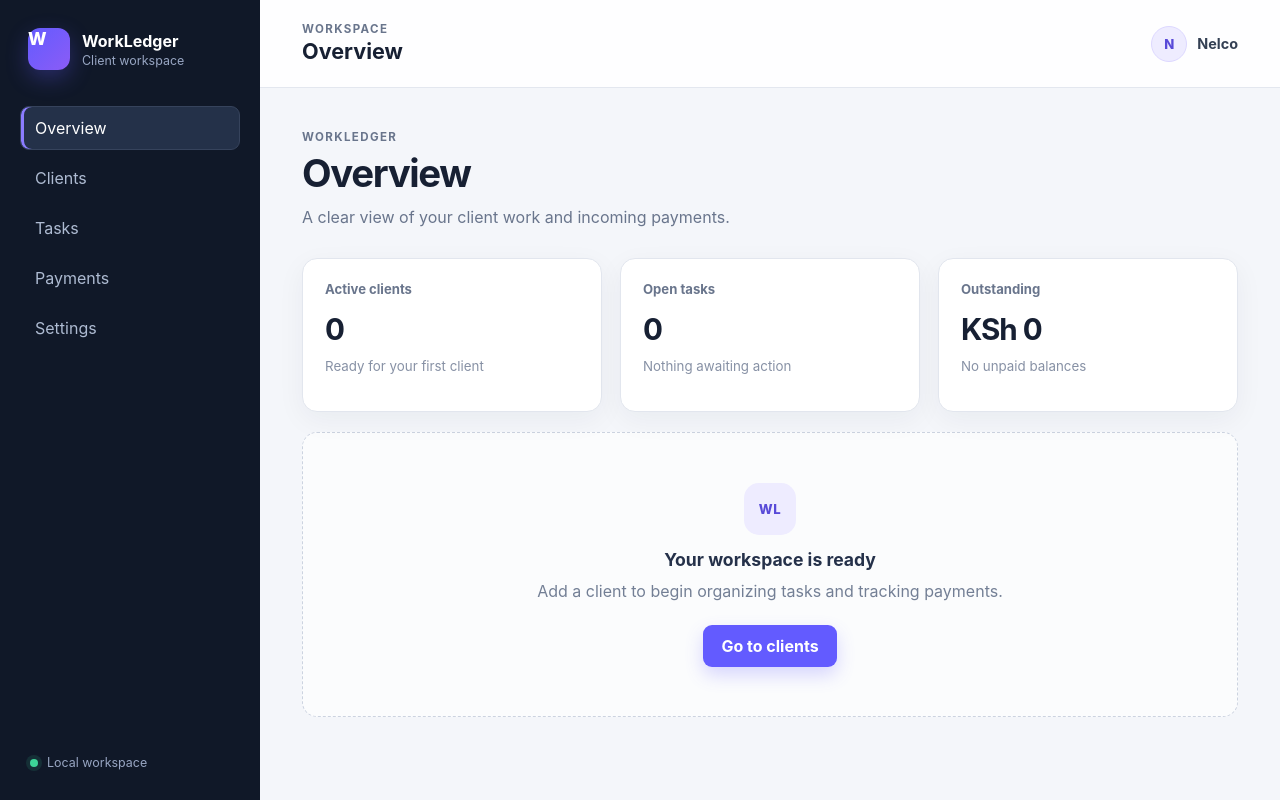
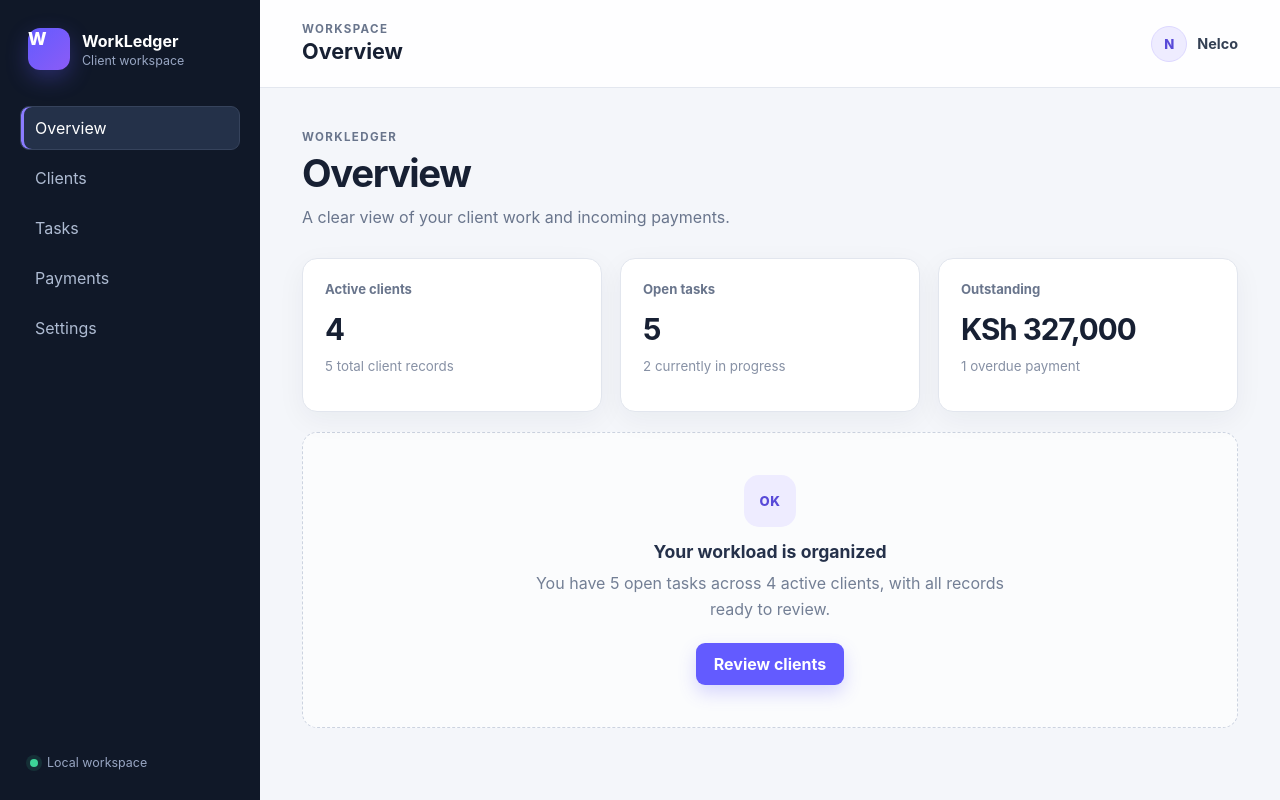
Before and after one commit to nelco254-art/workledger, a React (Vite) app: page / in a window 1280 px wide. Built offline with nearby package versions, Linux system fonts and the light colour scheme.

Commit message:
feat: derive dashboard metrics from workspace data

```diff
--- a/src/App.tsx
+++ b/src/App.tsx
@@ -1,4 +1,5 @@
 import { useState } from 'react'
+import { clients, payments, tasks } from './data'
 import './App.css'
 
 type PageId = 'overview' | 'clients' | 'tasks' | 'payments' | 'settings'
@@ -18,6 +19,32 @@ const pageDescriptions: Record<PageId, string> = {
   payments: 'Monitor expected, received, and overdue payments.',
   settings: 'Manage your workspace preferences.',
 }
+
+const activeClientCount = clients.filter(
+  (client) => client.status === 'active',
+).length
+
+const openTaskCount = tasks.filter((task) => task.status !== 'done').length
+
+const inProgressTaskCount = tasks.filter(
+  (task) => task.status === 'in-progress',
+).length
+
+const unpaidPayments = payments.filter(
+  (payment) => payment.status !== 'paid',
+)
+
+const outstandingAmount = unpaidPayments.reduce(
+  (total, payment) => total + payment.amount,
+  0,
+)
+
+const overduePaymentCount = payments.filter(
+  (payment) => payment.status === 'overdue',
+).length
+
+const formatKes = (amount: number) =>
+  `KSh ${amount.toLocaleString('en-KE')}`
 
 function App() {
   const [activePage, setActivePage] = useState<PageId>('overview')
@@ -93,37 +120,41 @@ function App() {
     <div className="summary-grid">
       <article className="summary-card">
         <span>Active clients</span>
-                    <strong>0</strong>
-                    <small>Ready for your first client</small>
+        <strong>{activeClientCount}</strong>
+        <small>{clients.length} total client records</small>
       </article>
 
       <article className="summary-card">
         <span>Open tasks</span>
-                    <strong>0</strong>
-                    <small>Nothing awaiting action</small>
+        <strong>{openTaskCount}</strong>
+        <small>{inProgressTaskCount} currently in progress</small>
       </article>
 
       <article className="summary-card">
         <span>Outstanding</span>
-                    <strong>KSh 0</strong>
-                    <small>No unpaid balances</small>
+        <strong>{formatKes(outstandingAmount)}</strong>
+        <small>
+          {overduePaymentCount} overdue{' '}
+          {overduePaymentCount === 1 ? 'payment' : 'payments'}
+        </small>
       </article>
     </div>
 
     <div className="empty-state">
       <span className="empty-state-mark" aria-hidden="true">
-                    WL
+        OK
       </span>
-                  <h3>Your workspace is ready</h3>
+      <h3>Your workload is organized</h3>
       <p>
-                    Add a client to begin organizing tasks and tracking payments.
+        You have {openTaskCount} open tasks across {activeClientCount}{' '}
+        active clients, with all records ready to review.
       </p>
       <button
         className="primary-button"
         onClick={() => setActivePage('clients')}
         type="button"
       >
-                    Go to clients
+        Review clients
       </button>
     </div>
   </>
--- /dev/null
+++ b/src/data.ts
@@ -0,0 +1,148 @@
+import type { Client, Payment, WorkTask } from './types'
+
+export const clients: Client[] = [
+  {
+    id: 'client-001',
+    name: 'Amina Wekesa',
+    company: 'Blue Canopy Studio',
+    email: 'amina@example.com',
+    status: 'active',
+    joinedOn: '2026-05-14',
+  },
+  {
+    id: 'client-002',
+    name: 'David Kimani',
+    company: 'Northstar Logistics',
+    email: 'david@example.com',
+    status: 'active',
+    joinedOn: '2026-06-02',
+  },
+  {
+    id: 'client-003',
+    name: 'Grace Otieno',
+    company: 'Kijani Foods',
+    email: 'grace@example.com',
+    status: 'active',
+    joinedOn: '2026-06-19',
+  },
+  {
+    id: 'client-004',
+    name: 'Brian Mwangi',
+    company: 'Rift Digital',
+    email: 'brian@example.com',
+    status: 'paused',
+    joinedOn: '2026-07-03',
+  },
+  {
+    id: 'client-005',
+    name: 'Leila Hassan',
+    company: 'Coastline Events',
+    email: 'leila@example.com',
+    status: 'active',
+    joinedOn: '2026-07-21',
+  },
+]
+
+export const tasks: WorkTask[] = [
+  {
+    id: 'task-001',
+    clientId: 'client-001',
+    title: 'Prepare brand asset package',
+    status: 'in-progress',
+    priority: 'high',
+    dueDate: '2026-08-19',
+  },
+  {
+    id: 'task-002',
+    clientId: 'client-002',
+    title: 'Review logistics dashboard',
+    status: 'todo',
+    priority: 'medium',
+    dueDate: '2026-08-22',
+  },
+  {
+    id: 'task-003',
+    clientId: 'client-003',
+    title: 'Deliver performance report',
+    status: 'done',
+    priority: 'medium',
+    dueDate: '2026-08-12',
+  },
+  {
+    id: 'task-004',
+    clientId: 'client-004',
+    title: 'Confirm portal requirements',
+    status: 'todo',
+    priority: 'low',
+    dueDate: '2026-08-28',
+  },
+  {
+    id: 'task-005',
+    clientId: 'client-005',
+    title: 'Build event landing page',
+    status: 'in-progress',
+    priority: 'high',
+    dueDate: '2026-08-20',
+  },
+  {
+    id: 'task-006',
+    clientId: 'client-001',
+    title: 'Approve campaign copy',
+    status: 'done',
+    priority: 'low',
+    dueDate: '2026-08-10',
+  },
+  {
+    id: 'task-007',
+    clientId: 'client-003',
+    title: 'Draft product launch timeline',
+    status: 'todo',
+    priority: 'high',
+    dueDate: '2026-08-25',
+  },
+]
+
+export const payments: Payment[] = [
+  {
+    id: 'payment-001',
+    clientId: 'client-001',
+    description: 'Brand identity milestone',
+    amount: 85000,
+    status: 'paid',
+    dueDate: '2026-07-30',
+    paidOn: '2026-07-29',
+  },
+  {
+    id: 'payment-002',
+    clientId: 'client-002',
+    description: 'Dashboard development',
+    amount: 145000,
+    status: 'pending',
+    dueDate: '2026-08-24',
+  },
+  {
+    id: 'payment-003',
+    clientId: 'client-003',
+    description: 'Monthly reporting',
+    amount: 72000,
+    status: 'overdue',
+    dueDate: '2026-08-10',
+  },
+  {
+    id: 'payment-004',
+    clientId: 'client-005',
+    description: 'Event website deposit',
+    amount: 110000,
+    status: 'pending',
+    dueDate: '2026-08-27',
+  },
+  {
+    id: 'payment-005',
+    clientId: 'client-001',
+    description: 'Campaign consultation',
+    amount: 55000,
+    status: 'paid',
+    dueDate: '2026-08-05',
+    paidOn: '2026-08-04',
+  },
+]
--- /dev/null
+++ b/src/types.ts
@@ -0,0 +1,34 @@
+export type ClientStatus = 'active' | 'paused' | 'archived'
+
+export interface Client {
+  id: string
+  name: string
+  company: string
+  email: string
+  status: ClientStatus
+  joinedOn: string
+}
+
+export type TaskStatus = 'todo' | 'in-progress' | 'done'
+export type TaskPriority = 'low' | 'medium' | 'high'
+
+export interface WorkTask {
+  id: string
+  clientId: string
+  title: string
+  status: TaskStatus
+  priority: TaskPriority
+  dueDate: string
+}
+
+export type PaymentStatus = 'pending' | 'paid' | 'overdue'
+
+export interface Payment {
+  id: string
+  clientId: string
+  description: string
+  amount: number
+  status: PaymentStatus
+  dueDate: string
+  paidOn?: string
+}
```
Lines whose indentation alone changed are shown as unchanged.
